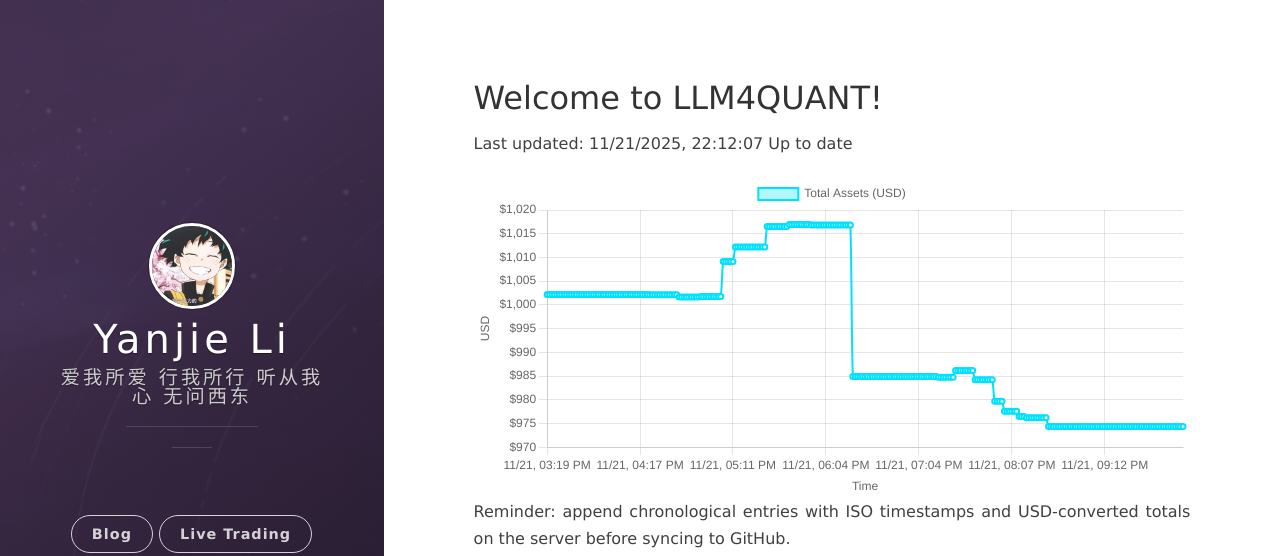
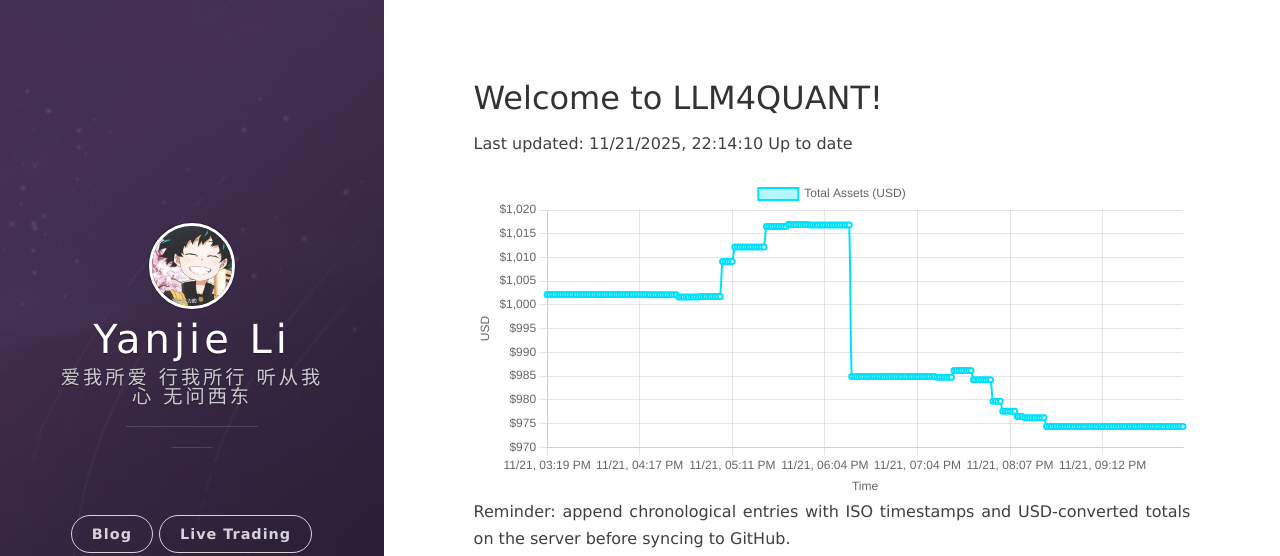
Before and after one commit to leeyegy/leeyegy.github.io, a Jekyll site: the page built from live-trading.html, in a window 1280 px wide. Shown: the top 556 px of the page. Built offline with Jekyll 4.4.1, drawn with Linux system fonts in a browser that asks for light colours; nearby versions of some CDN libraries.

Commit message:
AccountMonitor: update balance history 2025-11-22T06:14:10+08:00

```diff
--- a/assets/data/binance/balance-history.json
+++ b/assets/data/binance/balance-history.json
@@ -1,5 +1,5 @@
 {
-  "generatedAt": "2025-11-22T06:12:07+08:00",
+  "generatedAt": "2025-11-22T06:14:10+08:00",
   "asset": "total_usd_value",
   "history": [
     {
@@ -1045,6 +1045,10 @@
     {
       "timestamp": "2025-11-22T06:12:07+08:00",
       "totalUsd": 974.36593718
+    },
+    {
+      "timestamp": "2025-11-22T06:14:10+08:00",
+      "totalUsd": 974.36593718
     }
   ]
 }
```
